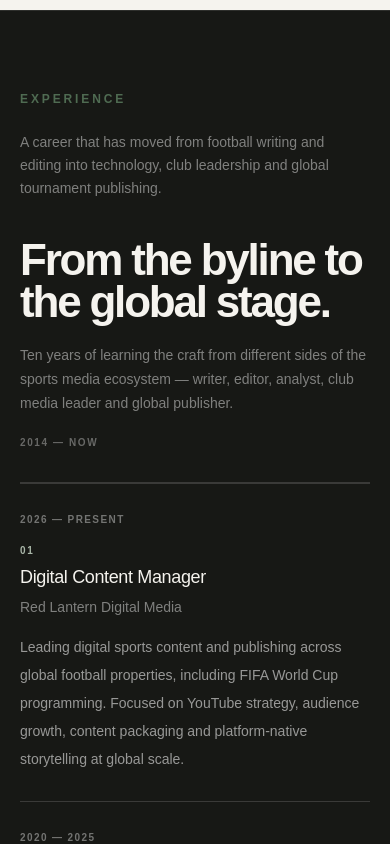
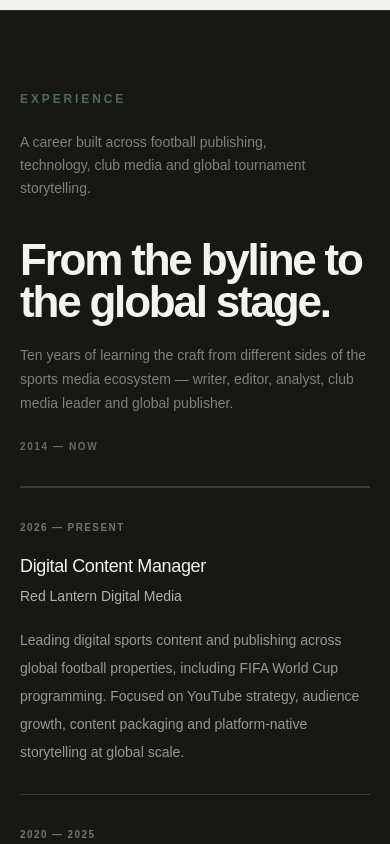
Before and after one commit to AakarshBot/aakars-portfolio-v2, a Next.js app: page / in a window 390 px wide. Shown: the part 5520-6364 px from the top of the page. Built offline with nearby package versions, Linux system fonts and the light colour scheme.

Commit message:
Refine experience section hierarchy and career positioning

```diff
--- a/src/components/Experience.tsx
+++ b/src/components/Experience.tsx
@@ -9,11 +9,12 @@ export function Experience() {
           <div>
             <SectionLabel>Experience</SectionLabel>
             <p className="mt-6 max-w-xs text-sm leading-relaxed text-white/45 sm:mt-8">
-              A career that has moved from football writing and editing into technology, club leadership and global tournament publishing.
+              A career built across football publishing, technology, club media and global tournament storytelling.
             </p>
           </div>
+
           <div>
-            <div className="flex flex-col gap-5 border-b border-white/15 pb-8 sm:gap-6 sm:pb-10 md:flex-row md:items-end md:justify-between">
+            <div className="flex flex-col gap-6 border-b border-white/15 pb-8 sm:gap-7 sm:pb-10 md:flex-row md:items-end md:justify-between">
               <div>
                 <h2 className="max-w-3xl text-[2.75rem] font-semibold leading-[0.95] tracking-[-0.05em] sm:text-5xl md:text-7xl">
                   From the byline to the global stage.
@@ -24,16 +25,27 @@ export function Experience() {
               </div>
               <span className="shrink-0 text-[10px] font-semibold tracking-[0.16em] text-white/35 uppercase sm:text-xs">2014 — now</span>
             </div>
+
             <div className="border-t border-white/15">
-              {experience.map((item, index) => (
-                <article key={`${item.period}-${item.role}`} className="group grid gap-4 border-b border-white/15 py-7 transition sm:gap-5 sm:py-9 md:grid-cols-[150px_1fr_1fr] md:items-start md:py-10">
-                  <span className="text-[10px] font-semibold tracking-[0.14em] text-white/40 uppercase sm:text-xs sm:tracking-[0.16em]">{item.period}</span>
+              {experience.map((item) => (
+                <article
+                  key={`${item.period}-${item.role}`}
+                  className="grid gap-5 border-b border-white/15 py-7 sm:py-9 md:grid-cols-[145px_1fr_1fr] md:items-start md:gap-6 md:py-10"
+                >
+                  <span className="pt-1 text-[10px] font-semibold tracking-[0.14em] text-white/40 uppercase sm:text-xs sm:tracking-[0.16em]">
+                    {item.period}
+                  </span>
+
                   <div>
-                    <span className="mb-2 block text-[10px] font-semibold tracking-[0.16em] text-[#aab7a9] sm:mb-3 sm:text-xs">0{index + 1}</span>
-                    <h3 className="text-lg font-medium leading-tight tracking-[-0.02em] sm:text-xl md:text-2xl">{item.role}</h3>
-                    <p className="mt-2 text-sm text-white/45">{item.company}</p>
+                    <h3 className="text-lg font-medium leading-tight tracking-[-0.02em] sm:text-xl md:text-2xl">
+                      {item.role}
+                    </h3>
+                    <p className="mt-2 text-sm text-[#aab7a9]">{item.company}</p>
                   </div>
-                  <p className="max-w-md text-sm leading-7 text-white/55">{item.description}</p>
+
+                  <p className="max-w-md text-sm leading-7 text-white/55">
+                    {item.description}
+                  </p>
                 </article>
               ))}
             </div>
```
